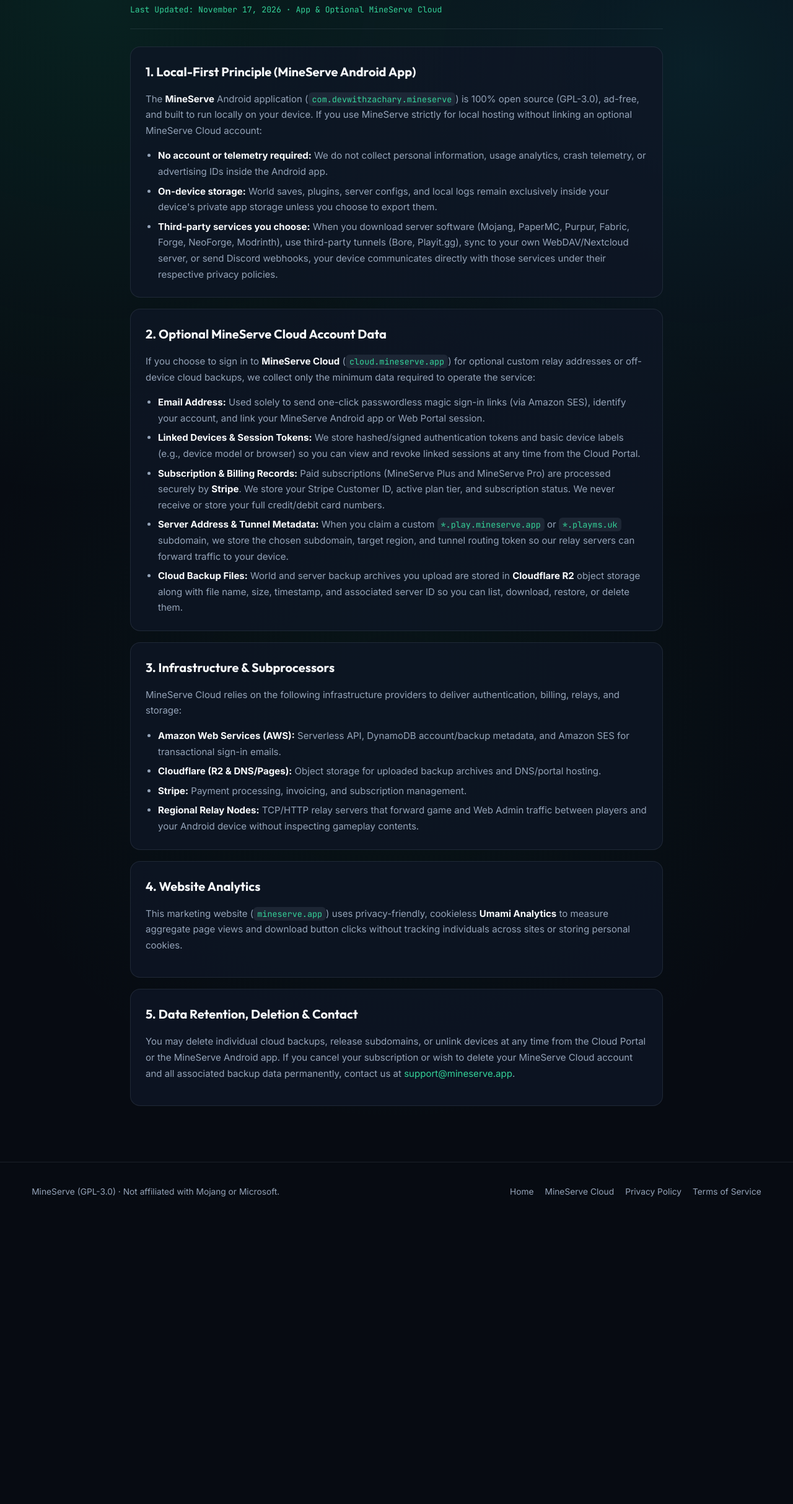
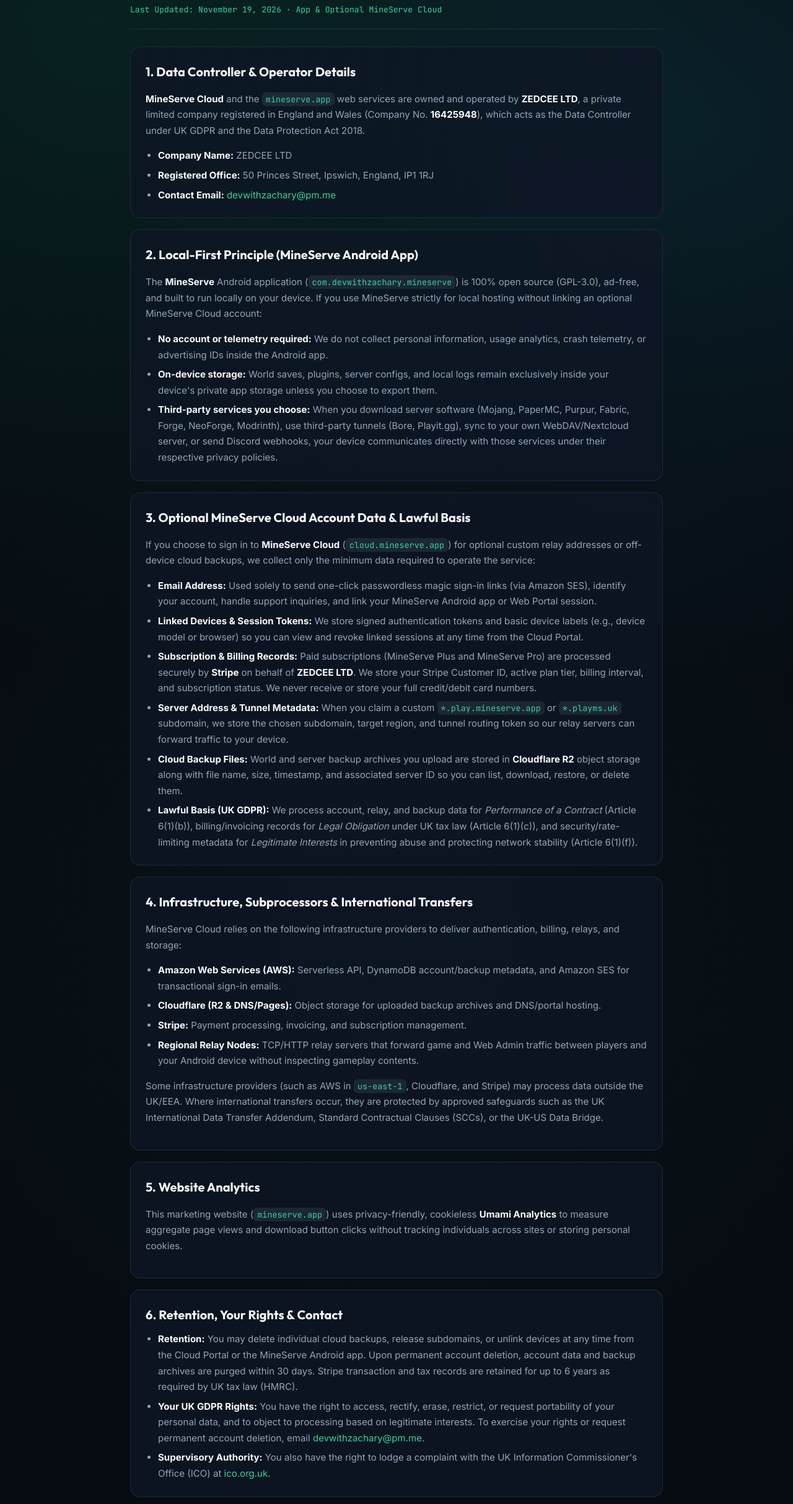
Before and after one commit to devwithzachary/MineServe-web, a plain HTML site: page privacy.html in a window 1280 px wide. Shown: the part 194-2620 px from the top of the page at 62% size. Before the commit the page ends 2163 px from the top, so only its background shows below. Drawn offline with Linux system fonts and the light colour scheme.

Commit message:
Add ZEDCEE LTD company disclosures, UK GDPR privacy policy, and 14-day refund terms

```diff
--- a/privacy.html
+++ b/privacy.html
@@ -108,11 +108,23 @@
   <main class="container legal-wrap">
     <div class="legal-header">
       <h1>Privacy Policy</h1>
-      <div class="legal-meta">Last Updated: November 17, 2026 · App &amp; Optional MineServe Cloud</div>
+      <div class="legal-meta">Last Updated: November 19, 2026 · App &amp; Optional MineServe Cloud</div>
     </div>
 
     <section class="legal-card">
-      <h2>1. Local-First Principle (MineServe Android App)</h2>
+      <h2>1. Data Controller &amp; Operator Details</h2>
+      <p>
+        <strong>MineServe Cloud</strong> and the <code>mineserve.app</code> web services are owned and operated by <strong>ZEDCEE LTD</strong>, a private limited company registered in England and Wales (Company No. <strong>16425948</strong>), which acts as the Data Controller under UK GDPR and the Data Protection Act 2018.
+      </p>
+      <ul>
+        <li><strong>Company Name:</strong> ZEDCEE LTD</li>
+        <li><strong>Registered Office:</strong> 50 Princes Street, Ipswich, England, IP1 1RJ</li>
+        <li><strong>Contact Email:</strong> <a href="mailto:devwithzachary@pm.me" style="color: var(--emerald-light);">devwithzachary@pm.me</a></li>
+      </ul>
+    </section>
+
+    <section class="legal-card">
+      <h2>2. Local-First Principle (MineServe Android App)</h2>
       <p>
         The <strong>MineServe</strong> Android application (<code>com.devwithzachary.mineserve</code>) is 100% open source (GPL-3.0), ad-free, and built to run locally on your device. If you use MineServe strictly for local hosting without linking an optional MineServe Cloud account:
       </p>
@@ -124,21 +136,22 @@
     </section>
 
     <section class="legal-card">
-      <h2>2. Optional MineServe Cloud Account Data</h2>
+      <h2>3. Optional MineServe Cloud Account Data &amp; Lawful Basis</h2>
       <p>
         If you choose to sign in to <strong>MineServe Cloud</strong> (<code>cloud.mineserve.app</code>) for optional custom relay addresses or off-device cloud backups, we collect only the minimum data required to operate the service:
       </p>
       <ul>
-        <li><strong>Email Address:</strong> Used solely to send one-click passwordless magic sign-in links (via Amazon SES), identify your account, and link your MineServe Android app or Web Portal session.</li>
-        <li><strong>Linked Devices &amp; Session Tokens:</strong> We store hashed/signed authentication tokens and basic device labels (e.g., device model or browser) so you can view and revoke linked sessions at any time from the Cloud Portal.</li>
-        <li><strong>Subscription &amp; Billing Records:</strong> Paid subscriptions (MineServe Plus and MineServe Pro) are processed securely by <strong>Stripe</strong>. We store your Stripe Customer ID, active plan tier, and subscription status. We never receive or store your full credit/debit card numbers.</li>
+        <li><strong>Email Address:</strong> Used solely to send one-click passwordless magic sign-in links (via Amazon SES), identify your account, handle support inquiries, and link your MineServe Android app or Web Portal session.</li>
+        <li><strong>Linked Devices &amp; Session Tokens:</strong> We store signed authentication tokens and basic device labels (e.g., device model or browser) so you can view and revoke linked sessions at any time from the Cloud Portal.</li>
+        <li><strong>Subscription &amp; Billing Records:</strong> Paid subscriptions (MineServe Plus and MineServe Pro) are processed securely by <strong>Stripe</strong> on behalf of <strong>ZEDCEE LTD</strong>. We store your Stripe Customer ID, active plan tier, billing interval, and subscription status. We never receive or store your full credit/debit card numbers.</li>
         <li><strong>Server Address &amp; Tunnel Metadata:</strong> When you claim a custom <code>*.play.mineserve.app</code> or <code>*.playms.uk</code> subdomain, we store the chosen subdomain, target region, and tunnel routing token so our relay servers can forward traffic to your device.</li>
         <li><strong>Cloud Backup Files:</strong> World and server backup archives you upload are stored in <strong>Cloudflare R2</strong> object storage along with file name, size, timestamp, and associated server ID so you can list, download, restore, or delete them.</li>
+        <li><strong>Lawful Basis (UK GDPR):</strong> We process account, relay, and backup data for <em>Performance of a Contract</em> (Article 6(1)(b)), billing/invoicing records for <em>Legal Obligation</em> under UK tax law (Article 6(1)(c)), and security/rate-limiting metadata for <em>Legitimate Interests</em> in preventing abuse and protecting network stability (Article 6(1)(f)).</li>
       </ul>
     </section>
 
     <section class="legal-card">
-      <h2>3. Infrastructure &amp; Subprocessors</h2>
+      <h2>4. Infrastructure, Subprocessors &amp; International Transfers</h2>
       <p>MineServe Cloud relies on the following infrastructure providers to deliver authentication, billing, relays, and storage:</p>
       <ul>
         <li><strong>Amazon Web Services (AWS):</strong> Serverless API, DynamoDB account/backup metadata, and Amazon SES for transactional sign-in emails.</li>
@@ -146,26 +159,32 @@
         <li><strong>Stripe:</strong> Payment processing, invoicing, and subscription management.</li>
         <li><strong>Regional Relay Nodes:</strong> TCP/HTTP relay servers that forward game and Web Admin traffic between players and your Android device without inspecting gameplay contents.</li>
       </ul>
+      <p>Some infrastructure providers (such as AWS in <code>us-east-1</code>, Cloudflare, and Stripe) may process data outside the UK/EEA. Where international transfers occur, they are protected by approved safeguards such as the UK International Data Transfer Addendum, Standard Contractual Clauses (SCCs), or the UK-US Data Bridge.</p>
     </section>
 
     <section class="legal-card">
-      <h2>4. Website Analytics</h2>
+      <h2>5. Website Analytics</h2>
       <p>
         This marketing website (<code>mineserve.app</code>) uses privacy-friendly, cookieless <strong>Umami Analytics</strong> to measure aggregate page views and download button clicks without tracking individuals across sites or storing personal cookies.
       </p>
     </section>
 
     <section class="legal-card">
-      <h2>5. Data Retention, Deletion &amp; Contact</h2>
-      <p>
-        You may delete individual cloud backups, release subdomains, or unlink devices at any time from the Cloud Portal or the MineServe Android app. If you cancel your subscription or wish to delete your MineServe Cloud account and all associated backup data permanently, contact us at <a href="mailto:support@mineserve.app" style="color: var(--emerald-light);">support@mineserve.app</a>.
-      </p>
+      <h2>6. Retention, Your Rights &amp; Contact</h2>
+      <ul>
+        <li><strong>Retention:</strong> You may delete individual cloud backups, release subdomains, or unlink devices at any time from the Cloud Portal or the MineServe Android app. Upon permanent account deletion, account data and backup archives are purged within 30 days. Stripe transaction and tax records are retained for up to 6 years as required by UK tax law (HMRC).</li>
+        <li><strong>Your UK GDPR Rights:</strong> You have the right to access, rectify, erase, restrict, or request portability of your personal data, and to object to processing based on legitimate interests. To exercise your rights or request permanent account deletion, email <a href="mailto:devwithzachary@pm.me" style="color: var(--emerald-light);">devwithzachary@pm.me</a>.</li>
+        <li><strong>Supervisory Authority:</strong> You also have the right to lodge a complaint with the UK Information Commissioner's Office (ICO) at <a href="https://ico.org.uk" target="_blank" rel="noopener noreferrer" style="color: var(--emerald-light);">ico.org.uk</a>.</li>
+      </ul>
     </section>
   </main>
 
   <footer class="site-footer">
     <div class="container footer-inner">
-      <div>MineServe (GPL-3.0) · Not affiliated with Mojang or Microsoft.</div>
+      <div>
+        <div>MineServe (GPL-3.0) · Not affiliated with Mojang or Microsoft.</div>
+        <div style="font-size: 0.78rem; margin-top: 4px; opacity: 0.85;">Operated by ZEDCEE LTD (Company No. 16425948) · 50 Princes Street, Ipswich, England, IP1 1RJ · <a href="mailto:devwithzachary@pm.me" style="color: inherit;">devwithzachary@pm.me</a></div>
+      </div>
       <div class="footer-links">
         <a href="index.html">Home</a>
         <a href="https://cloud.mineserve.app" target="_blank" rel="noopener noreferrer">MineServe Cloud</a>
```
Also changed, not shown: index.html (+4 -1 lines), terms.html (+20 -11 lines).
